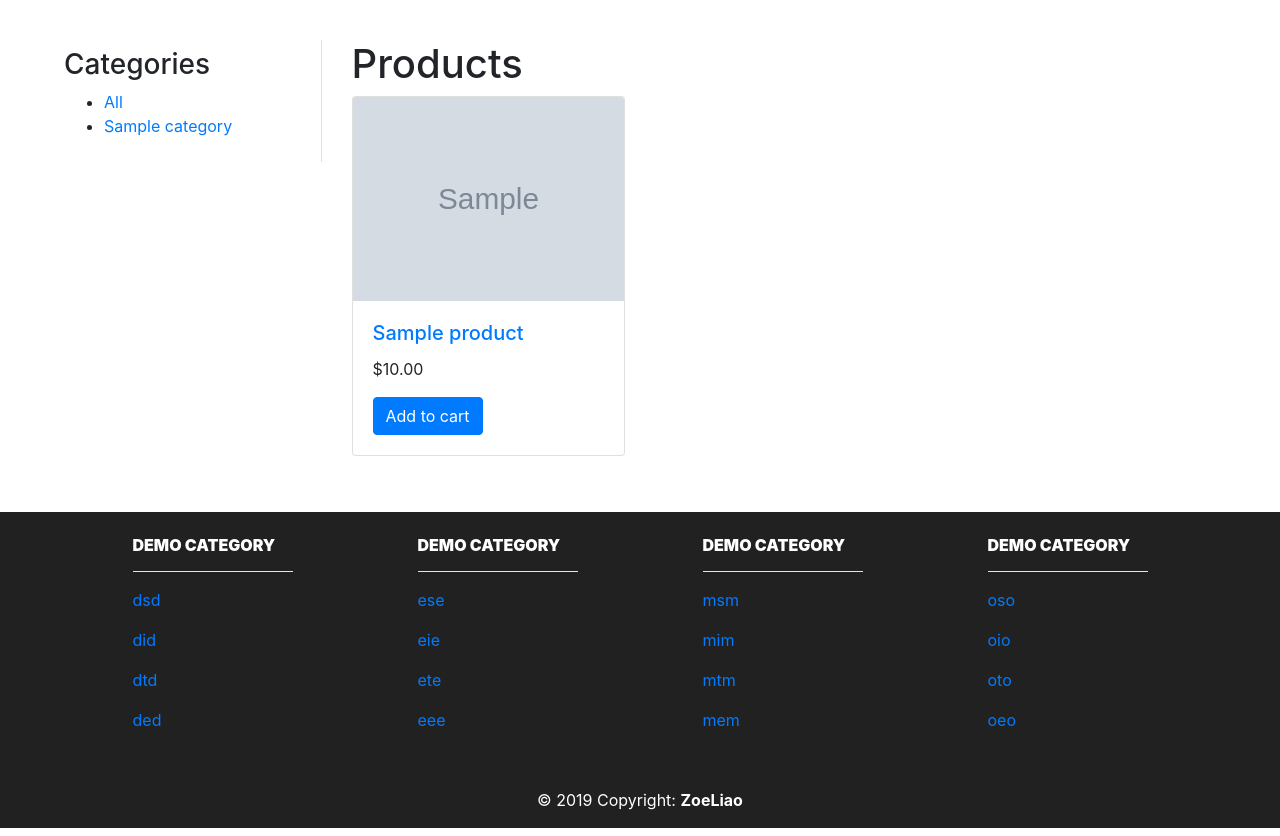
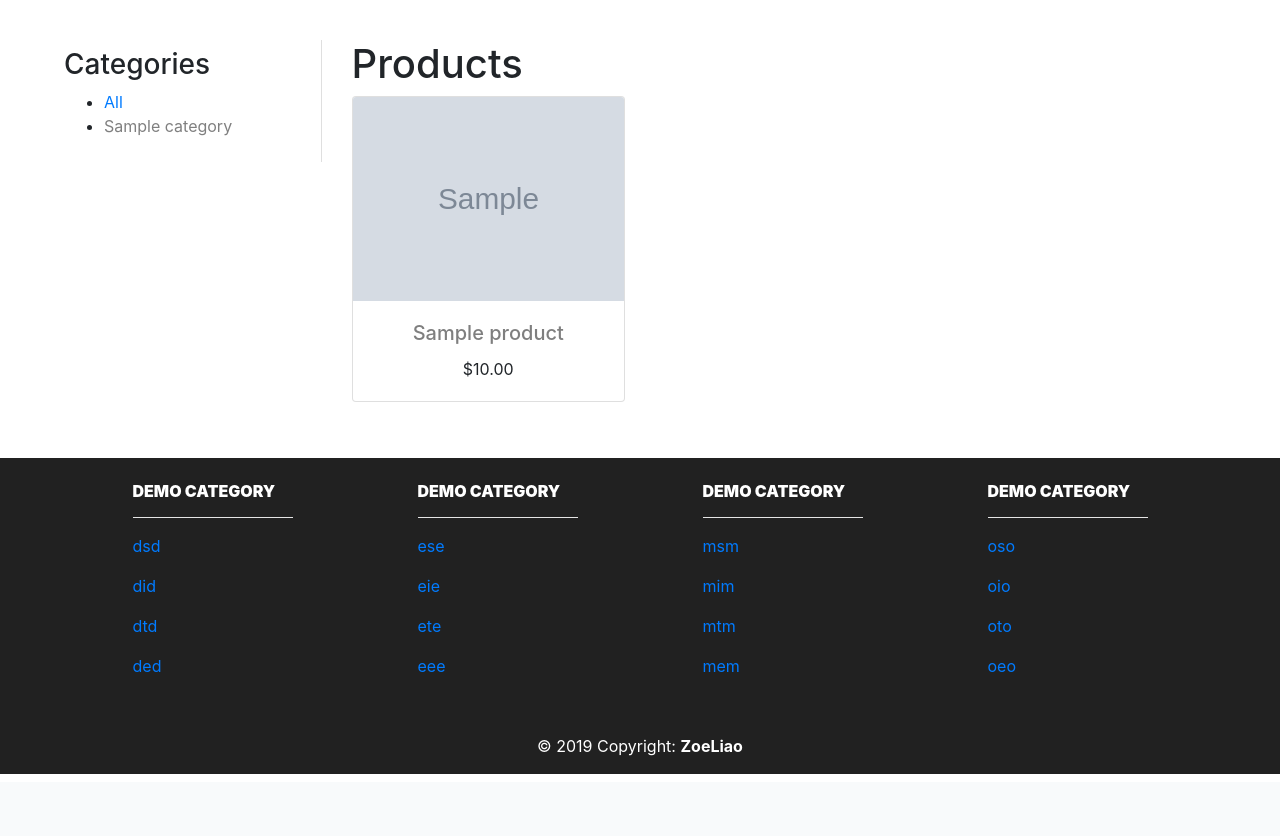
Before and after one commit to dummy-head/Django-celery-AWS, a Django app: page /list in a window 1280 px wide. Shown: the part 64-900 px from the top of the page. After the commit the page ends 838 px from the top, so only its background shows below. Run offline with Django 3.2, Linux system fonts and the light colour scheme; tables that the repository leaves empty hold one stand-in row (values such as "Sample post"); grey boxes marked "Sample" are stand-in pictures; parts of the project's set-up code (start-up, migrations or seed data) failed here and were passed over; some libraries are stand-ins or nearby versions.

Commit message:
Improve the style of product/list.html

```diff
--- a/demo/static/css/base.css
+++ b/demo/static/css/base.css
@@ -55,6 +55,14 @@
     background-color: #212121;
 }
 
+.demo-black:hover {
+    background-color: black;
+}
+
+.demo-black:active {
+    background-color: black;
+}
+
 .demo-text-white {
     color: #FFFFFF;
 }
--- a/demo/templates/shop/product/list.html
+++ b/demo/templates/shop/product/list.html
@@ -21,11 +21,11 @@
                     <h3>Categories</h3>
                     <ul>
                         <li {% if not category %} class="selected" {% endif %}>
-                            <a href="{% url 'shop:product_list' %}">All</a>
+                            <a href="{% url 'shop:product_list' %}" {% if category.slug != c.slug %}class="demo-link demo-text-black"{% endif %}>All</a>
                         </li>
                         {% for c in categories %}
-                            <li {% if category.slug == c.slug %} class="selected" {% endif %}>
-                                <a href="{{ c.get_absolute_url }}">{{ c.name }}</a>
+                        <li {% if category.slug == c.slug %} class="selected" {% else %}{% endif %}>
+                            <a href="{{ c.get_absolute_url }}" {% if category.slug != c.slug %}class="demo-link demo-text-black"{% endif %}>{{ c.name }}</a>
                             </li>
                         {% endfor %}
                     </ul>
@@ -47,7 +47,7 @@
                             <div class="card">
                                 <img class="card-img-top" src="{% static "images/no_image.png" %}"/>
                                 <div class="card-body">
-                                    <h5 class="card-title">
+                                    <h5 class="card-title text-center">
                                         Coming Soon
                                     </h5>
                                 </div>
@@ -61,14 +61,12 @@
                                 <a href="{{ product.get_absolute_url }}">
                                     <img class="card-img-top" src="{% if product.image %}{{ product.image.url }}{% else %}{% static "images/no_image.png" %}{% endif %}"/>
                                 </a>
-                                <div class="card-body">
-                                    <h5 class="card-title">
-                                        <a href="{{ product.get_absolute_url }}">
-                                            {{ product.name }}
-                                        </a>
-                                    </h5>
+                                <div class="card-body text-center">
+                                    <a href="{{ product.get_absolute_url }}">
+                                        <h5 class="card-title demo-text-black">
+{{ product.name }}</h5>
+                                    </a>
                                     <p class="card-text">${{ product.price }}</p>
-                                    <a href="#" class="btn btn-primary">Add to cart</a>
                                 </div>
                             </div>
                         </div>
```
